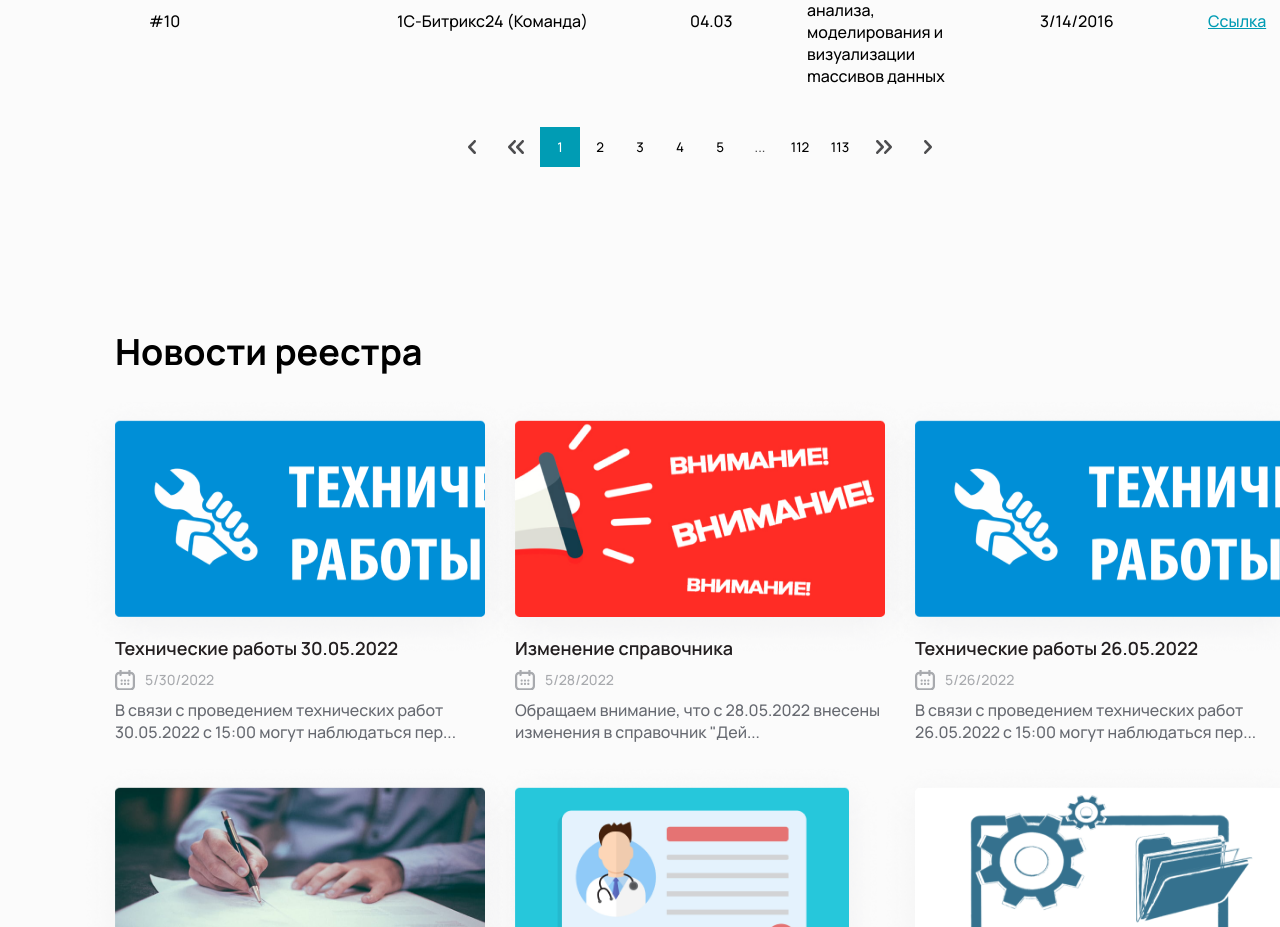
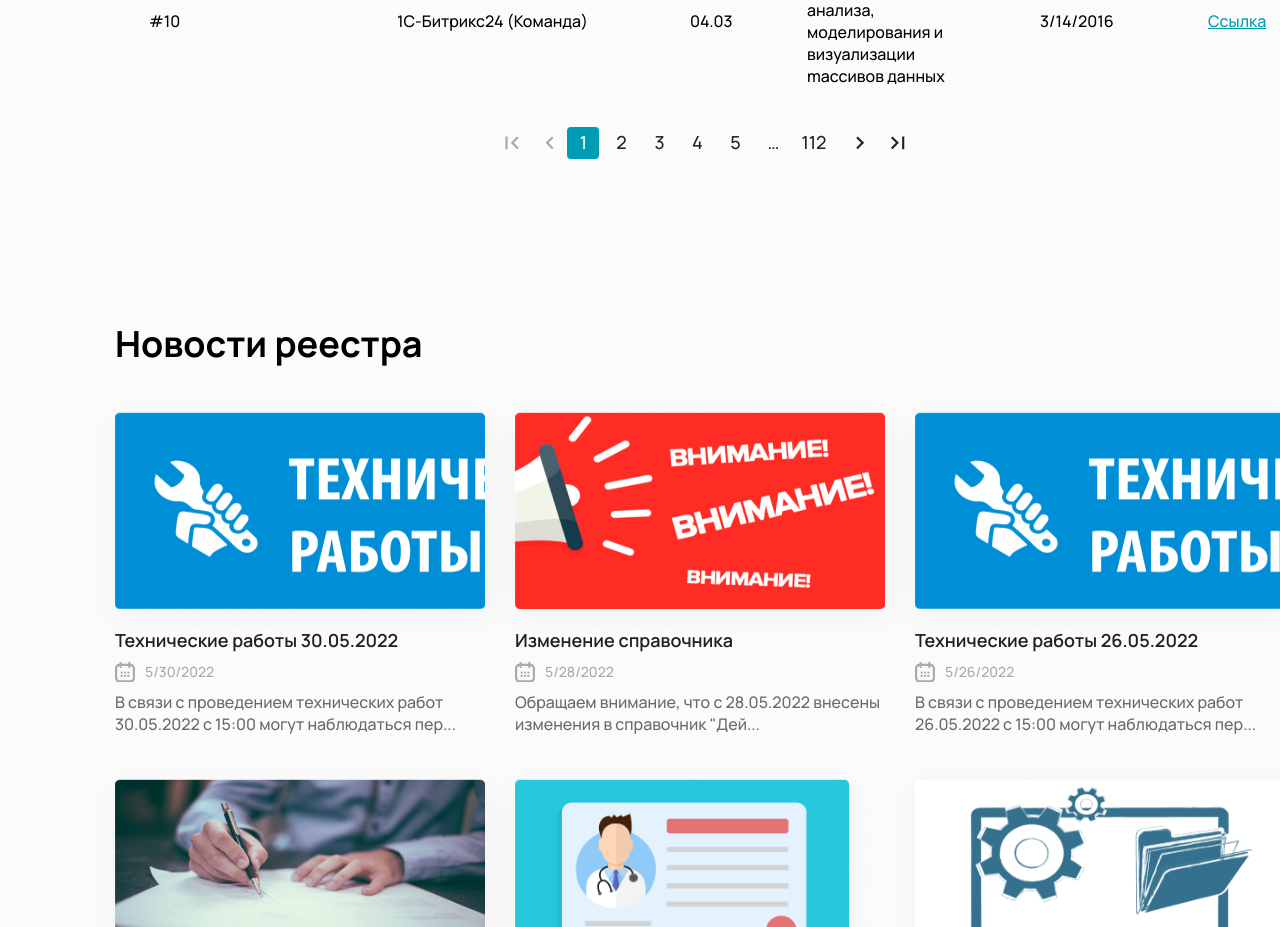
Before and after one commit to SergeyKagal/reestr, a React (Create React App) app: page / in a window 1280 px wide. Shown: the part 1929-2856 px from the top of the page. Built offline with nearby package versions, Linux system fonts and the light colour scheme.

Commit message:
feat: pagination from mui

```diff
--- a/src/components/pages/Main/Reestr/Reestr.scss
+++ b/src/components/pages/Main/Reestr/Reestr.scss
@@ -115,3 +115,8 @@
     transform: rotate(180deg);
   }
 }
+
+.css-3ggnfb-MuiSvgIcon-root-MuiPaginationItem-icon {
+  position: absolute;
+  top: 3px;
+}
--- a/src/components/pages/Main/Reestr/ReestrPagination.tsx
+++ b/src/components/pages/Main/Reestr/ReestrPagination.tsx
@@ -1,49 +1,42 @@
 import React, { useState } from 'react';
 import { reestrLength } from '../../../../constants/mocks/reest-data-mock';
-import { decrementPage, incrementPage } from '../../../../utils/pages-switch';
+import { Pagination } from '@mui/material';
+import { createTheme } from '@mui/material/styles';
+import { ThemeProvider } from '@emotion/react';
 
-const pageNumsInitial = [0, 1, 2, 3, 4, 5, reestrLength - 1, reestrLength];
+const theme = createTheme({
+  typography: {
+    fontFamily: 'Manrope',
+    fontWeightMedium: 700,
+    fontSize: 18,
+  },
+  palette: {
+    primary: {
+      light: '#757ce8',
+      main: '#009cb4',
+      dark: '#002884',
+      contrastText: '#fff',
+    },
+  },
+});
+const pageNumsInitial = reestrLength;
 
 export const ReestrPagination = () => {
-  const [pageNums, setPagenums] = useState<number[]>(pageNumsInitial);
+  const [pageNum, setPagenum] = useState(1);
 
   return (
     <div className="pagination">
-      <button
-        className="button-32 left"
-        onClick={() => decrementPage(pageNums, setPagenums)}
-      ></button>
-      <button className="button-32 left-double"></button>
-      <div className="pages-num-wrapper">
-        {pageNums.map((pageNum, index) => {
-          if (!index) {
-            return (
-              <button className="pagination-num-button current-num" key={pageNum} disabled={true}>
-                {pageNum + 1}
-              </button>
-            );
-          }
-          if (index !== 5) {
-            return (
-              <button className="pagination-num-button" key={pageNum}>
-                {pageNum + 1}
-              </button>
-            );
-          } else {
-            return (
-              <button className="pagination-num-button empty-button" key={pageNum} disabled={true}>
-                ...
-              </button>
-            );
-          }
-        })}
-      </div>
-
-      <button className="button-32 right-double"></button>
-      <button
-        className="button-32 right"
-        onClick={() => incrementPage(pageNums, setPagenums)}
-      ></button>
+      <ThemeProvider theme={theme}>
+        <Pagination
+          count={pageNumsInitial}
+          shape="rounded"
+          color="primary"
+          showFirstButton
+          showLastButton
+          page={pageNum}
+          onChange={(_, num) => setPagenum(num)}
+        ></Pagination>
+      </ThemeProvider>
     </div>
   );
 };
--- a/src/utils/pages-switch.ts
+++ /dev/null
@@ -1,25 +0,0 @@
-export const decrementPage = (pageNums: number[], setNums: (nums: number[]) => void) => {
-  if (pageNums[0] > 0) {
-    setNums(
-      pageNums.map((pageNum, i) => {
-        if (i < 6) {
-          return pageNum - 1;
-        } else {
-          return pageNum;
-        }
-      })
-    );
-  }
-};
-
-export const incrementPage = (pageNums: number[], setNums: (nums: number[]) => void) => {
-  setNums(
-    pageNums.map((pageNum, i) => {
-      if (i < 6) {
-        return pageNum + 1;
-      } else {
-        return pageNum;
-      }
-    })
-  );
-};
```
